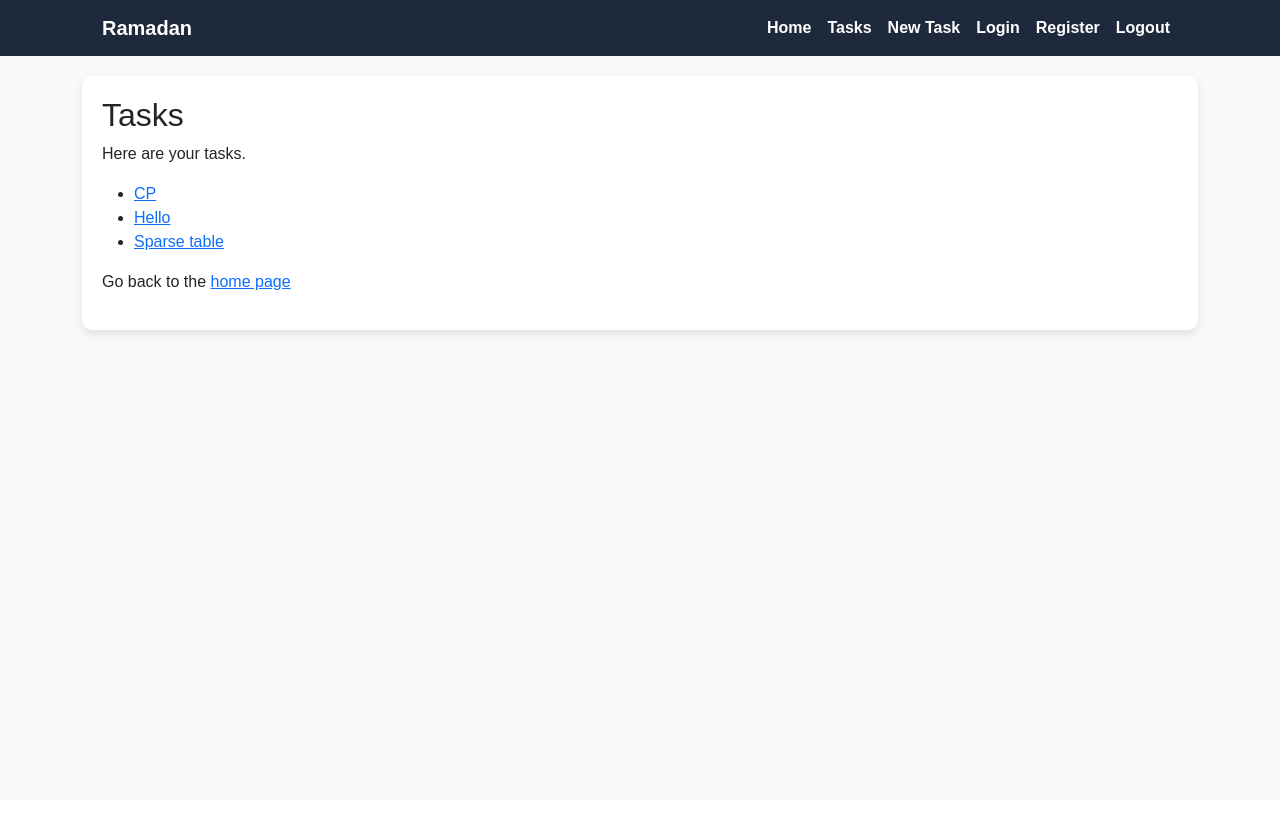
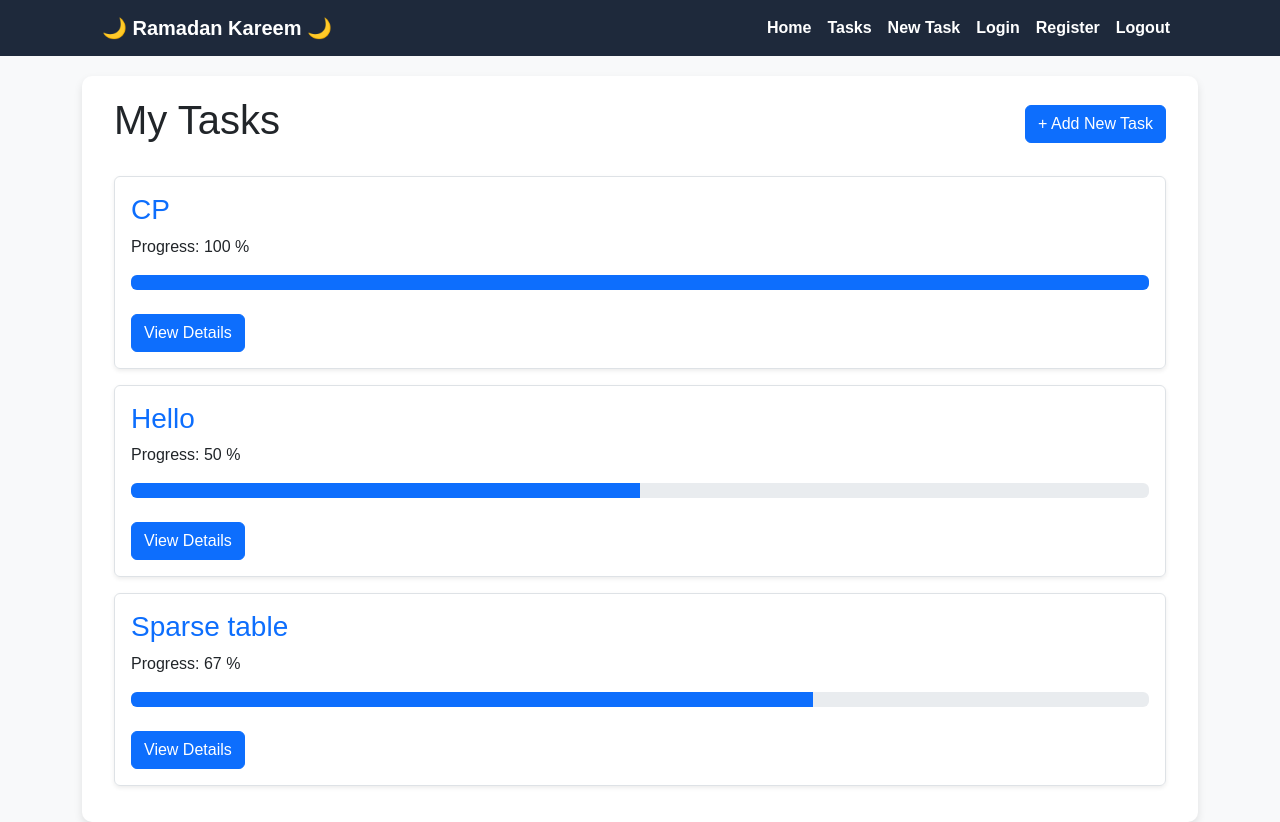
Before and after one commit to ZeinabHamdy/Ramadan-Task-Tracer, a Django app: page /tasks/ in a window 1280 px wide. Before the commit the page ends 337 px from the top, so only its background shows below. Run offline with Django 5.2, Linux system fonts and the light colour scheme; a user stored in the database is signed in; data comes from the database, SQL or seed files in the repository; both versions use the stored data as it was after the commit; some libraries are stand-ins or nearby versions.

Commit message:
added good UI and make progress line

```diff
--- a/tasks/models.py
+++ b/tasks/models.py
@@ -29,5 +29,8 @@ class Task(models.Model):
         default=0,
     )
 
+    class Meta:
+        ordering = ['created_at']
+
     def __str__(self):
         return self.title
--- a/tasks/views.py
+++ b/tasks/views.py
@@ -11,11 +11,7 @@ from django import forms
 
 @login_required
 def tasks_view(req):
-    '''
-        get all tasks for the current user in that day
-    '''
-    today = datetime.today().date()
-    tasks = Task.objects.filter(user=req.user, created_at__date=today)
+    tasks = Task.objects.filter(user=req.user)
     context = {
         'tasks': tasks,
     }
@@ -27,7 +23,6 @@ def task_details(req, task_id):
     task = get_object_or_404(Task, id=task_id, user=req.user)
     context = {
         'task': task,
-        'title': task.title,
     }
     return render(req, 'task_details.html', context)
 
--- a/templates/add_task.html
+++ b/templates/add_task.html
@@ -27,7 +27,6 @@
                 {% else %}
                     Save Task
                 {% endif %}
-
             </button>
         </form>
     </div>
--- a/templates/base.html
+++ b/templates/base.html
@@ -6,12 +6,15 @@
         <meta name="viewport" content="width=device-width, initial-scale=1.0">
         <title>{% block title %} Ramadan Task Tracer {% endblock %}</title>
         <link rel="stylesheet" href="https://cdn.jsdelivr.net/npm/bootstrap@5.3.0/dist/css/bootstrap.min.css">
+        <link rel="stylesheet" href="https://cdnjs.cloudflare.com/ajax/libs/font-awesome/6.4.0/css/all.min.css">
         <link rel="stylesheet" href="{% static 'css/home.css' %}">
     </head>
     <body>
         <nav class="navbar navbar-expand-lg navbar-dark">
             <div class="container-fluid">
-                <a class="navbar-brand" href="{% url 'home' %}">Ramadan</a>
+                <a class="navbar-brand" href="{% url 'home' %}">
+                    🌙 Ramadan Kareem 🌙
+                </a>
                 <button class="navbar-toggler" type="button" data-bs-toggle="collapse" data-bs-target="#navbarNav" aria-controls="navbarNav" aria-expanded="false" aria-label="Toggle navigation">
                     <span class="navbar-toggler-icon"></span>
                 </button>
@@ -28,6 +31,7 @@
             </div>
         </nav>
 
+
         <div class="container">
             {% if messages %}
                 {% for message in messages %}
@@ -40,6 +44,6 @@
             </div>
         </div>
 
-        <script src="https://cdn.jsdelivr.net/npm/bootstrap@5.3.0/dist/js/bootstrap.bundle.min.js"></script>
+        <script src="https://kit.fontawesome.com/a076d05399.js" crossorigin="anonymous"></script>
     </body>
 </html>
--- a/templates/login.html
+++ b/templates/login.html
@@ -22,6 +22,7 @@
         <br>
         <button type="submit" class="btn btn-submit">Login</button>
     </form>
-    <p>Don't have an account? <a href="{% url 'register' %}">Register here</a></p>
+    <br>
+    <p class="text-center"> Don't have an account ? <a href="{% url 'register' %}">Register here</a></p>
 </div>
 {% endblock %}
--- a/templates/tasks.html
+++ b/templates/tasks.html
@@ -1,31 +1,46 @@
 {% extends 'base.html' %}
 {% load static %}
 
-{% block title %}
-    tasks
-{% endblock %}
+{% block title %} Tasks {% endblock %}
 
 {% block content %}
 
+<div class="container">
+    <div class="d-flex justify-content-between align-items-center mb-4">
+        <h1 class="page-title">My Tasks</h1>
+        <a href="{% url 'add_task' %}" class="btn btn-primary btn-add"> + Add New Task</a>
+    </div>
 
-    <h2>Tasks</h2>
-    {% if not tasks%}
-        <p>No tasks are available.</p>
-    {% else %}
-        <p>Here are your tasks.</p>
-        <ul>
-            {% for task in tasks %}
-                <li>
-                    <a href="{% url 'task_details' task.id %}">{{ task.title }}</a>
-                </li>
-            {% endfor %}
-        </ul>
-    {% endif %}
+    <div class="task-list">
+        {% for task in tasks %}
+            <div class="task-card {{ task.status }} p-3 mb-3 border rounded shadow-sm">
+                <h3 class="task-title text-primary">{{ task.title }}</h3>
 
 
-    <p>Go back to the
-        <a href="{% url 'home' %}">home page</a>
-    </p>
-
+                <p class="task-progress-text">Progress: {% with percentage=task.current_achieved|floatformat:0|add:0 %}
+                    {% if percentage|add:0 > task.goal|add:0 %}
+                        100
+                    {% else %}
+                        {% widthratio task.current_achieved task.goal 100 %}
+                    {% endif %}
+                    {% endwith %}%
+                </p>
+                <div class="progress" style="height: 15px;">
+                    <div class="progress-bar"
+                        role="progressbar"
+                        style="width: {% widthratio task.current_achieved task.goal 100 %}%;"
+                        aria-valuenow="{% widthratio task.current_achieved task.goal 100 %}"
+                        aria-valuemin="0"
+                        aria-valuemax="100">
+                    </div>
+                </div>
+                <br>
+                <a href="{% url 'task_details' task.id %}" class="btn btn-primary btn-add"> View Details</a>
+            </div>
+        {% empty %}
+            <p class="no-tasks text-center text-secondary">No tasks found. Start adding your Ramadan goals!</p>
+        {% endfor %}
+    </div>
+</div>
 
 {% endblock %}
```
Also changed, not shown: accounts/forms.py (+5 -5 lines), accounts/views.py (+4 -4 lines), templates/register.html (+8 -5 lines), templates/task_details.html (+73 -14 lines), db.sqlite3, tasks/migrations/0004_alter_task_options.py (added).
